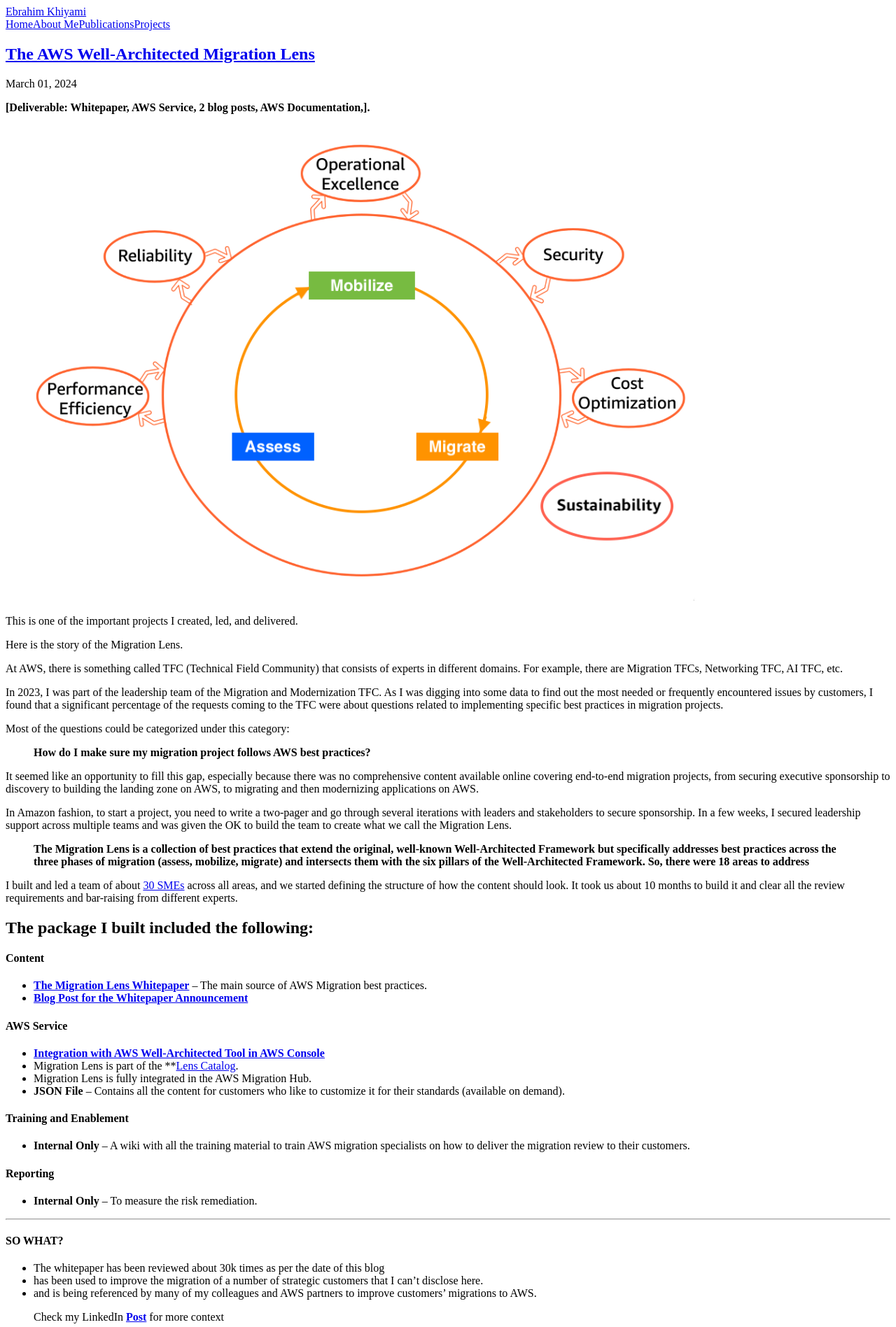
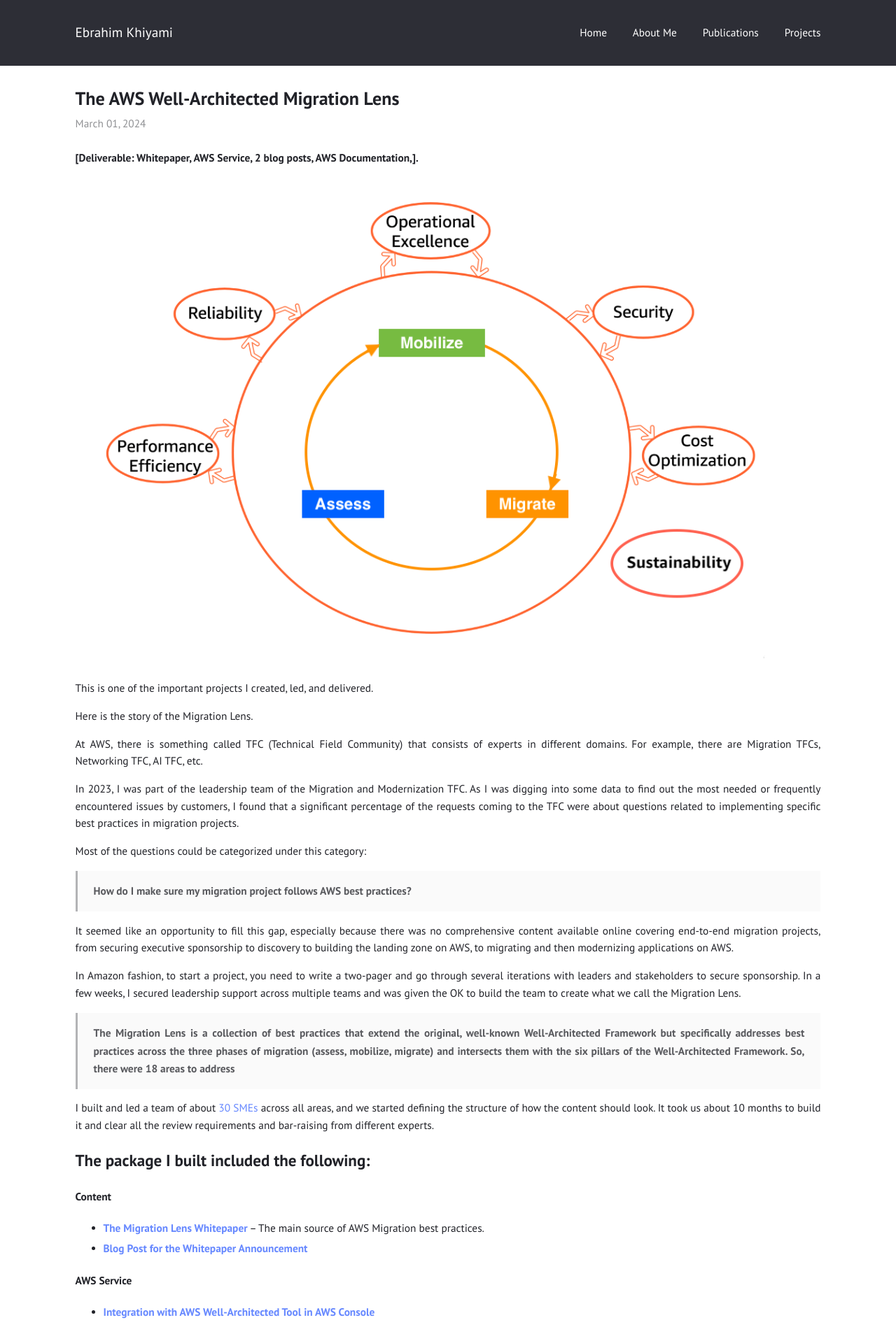
Before and after one commit to ekhiyami/ekhiyami.github.io, a Jekyll site: the page built from _posts/2024-03-01-migration-lens.md, in a window 1280 px wide. Shown: the top 1897 px of the page at 70% size. Built offline with Jekyll 4.4.1, drawn with Linux system fonts in a browser that asks for light colours.

Commit message:
Update frame.sass

```diff
--- a/assets/css/frame.sass
+++ b/assets/css/frame.sass
@@ -1,3 +1,6 @@
+---
+---
+
 @import index, font, basic, layout, classes
 
 html
@@ -13,15 +16,12 @@
 
 @media (min-width: 32em)
   body > header, body > article, body > footer
-    padding: 1.5em 2em
-    max-width: none
+    padding: 1.75em calc(12% - 3em)
 
 @media (prefers-color-scheme: dark)
   html
     background: darken($dark, 4%)
-
   body > header, body > footer
     background: $dark
-
   body, body > header, body > footer
     box-shadow: 0 0 0 1px lighten($dark, 8%)
```
